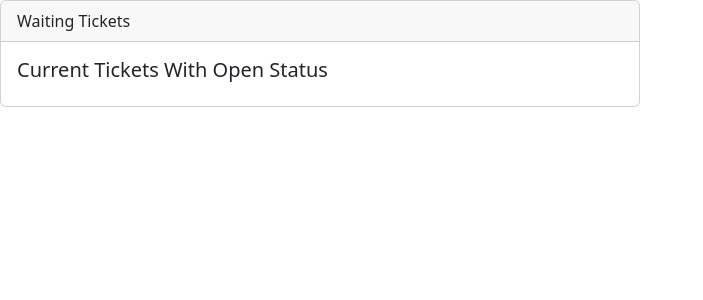
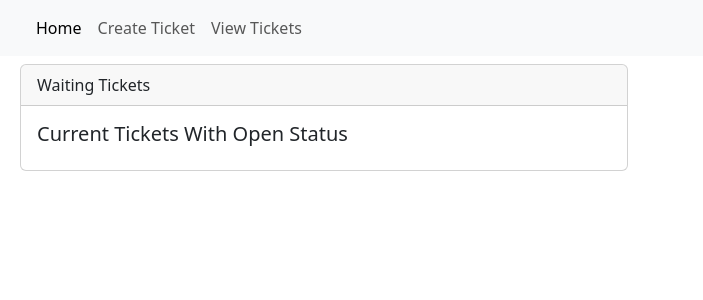
Before and after one commit to Jrfarl/senior_project_2022, a PHP site: page /dashboard.php in a window 1280 px wide. Shown: the top 300 px of the page, without its empty margins (0-703 px from the left). Run offline with PHP 8.4, Linux system fonts and the light colour scheme; the visitor is signed in with stand-in values (Sample User, id 1); data that the repository does not hold is empty; some libraries are stand-ins or nearby versions.

Commit message:
Update Site Design

```diff
--- a/_notes/dwsync.xml
+++ b/_notes/dwsync.xml
@@ -7,7 +7,7 @@
 <file name="phpinfo.php" server="seniorproj.gabeharman.com//var/www/html/" local="133100117091969845" remote="133100117100000000" Dst="2" />
 <file name="register.php" server="seniorproj.gabeharman.com//var/www/html/" local="133112600671979218" remote="133112600690000000" Dst="2" />
 <file name="index.html" server="seniorproj.gabeharman.com//var/www/html/" local="133082376010000000" remote="133082376010000000" Dst="2" />
-<file name="dashboard.php" server="seniorproj.gabeharman.com//var/www/html/" local="133112600117041067" remote="133112600130000000" Dst="2" />
+<file name="dashboard.php" server="seniorproj.gabeharman.com//var/www/html/" local="133117995312513104" remote="133117995330000000" Dst="2" />
 <file name="index.php" server="seniorproj.gabeharman.com//var/www/html/" local="133112603812867416" remote="133112603830000000" Dst="2" />
 <file name="logout.php" server="seniorproj.gabeharman.com//var/www/html/" local="133112609103998453" remote="133112609120000000" Dst="2" />
 <file name="checkfile.php" server="seniorproj.gabeharman.com//var/www/html/" local="133112612469789662" remote="133112612480000000" Dst="2" />
--- a/dashboard.php
+++ b/dashboard.php
@@ -3,7 +3,7 @@ require("masterutil.php");
 $pagename = "Dashboard";
 ?>
 <?php require($CONST_TEMPLATEDIR."/base_logged_in_top.php"); ?>
-<div class="col-12">
+	<div class="row mx-2 mt-2">
 	<div class="col-6">
 		<div class="card">
 		  <div class="card-header">
@@ -15,5 +15,6 @@ $pagename = "Dashboard";
 		  </div>
 		</div>
 	</div>
-</div>
+
+	</div>
 <?php require($CONST_TEMPLATEDIR."/base_logged_in_bottom.php"); ?>
--- a/templates/_notes/dwsync.xml
+++ b/templates/_notes/dwsync.xml
@@ -1,7 +1,7 @@
 <?xml version="1.0" encoding="utf-8" ?>
 <dwsync>
 <file name="base_logged_in.php" server="seniorproj.gabeharman.com//var/www/html/" local="133112108471770710" remote="133112108480000000" Dst="2" />
-<file name="base_logged_in_bottom.php" server="seniorproj.gabeharman.com//var/www/html/" local="133112599582127501" remote="133112599600000000" Dst="2" />
-<file name="base_logged_in_top.php" server="seniorproj.gabeharman.com//var/www/html/" local="133112599451122553" remote="133112599470000000" Dst="2" />
+<file name="base_logged_in_bottom.php" server="seniorproj.gabeharman.com//var/www/html/" local="133117993731232805" remote="133117993750000000" Dst="2" />
+<file name="base_logged_in_top.php" server="seniorproj.gabeharman.com//var/www/html/" local="133117993660583126" remote="133117993680000000" Dst="2" />
 <file name="boiler.php" server="seniorproj.gabeharman.com//var/www/html/" local="133112109855974969" remote="133112109860000000" Dst="2" />
 </dwsync>
--- a/templates/base_logged_in_bottom.php
+++ b/templates/base_logged_in_bottom.php
@@ -1,3 +1,4 @@
+</div>
 </body>
 </html>
 <script src="<?= $CONST_VENDORDIR ?>/twbs/bootstrap/dist/js/bootstrap.min.js"></script>
--- a/templates/base_logged_in_top.php
+++ b/templates/base_logged_in_top.php
@@ -7,6 +7,32 @@
 </head>
 
 <body>
+	<nav class="navbar navbar-expand-lg navbar-light bg-light">
+  <div class="container-fluid">
+    <a class="navbar-brand" href="/dashboard.php"><?= $sitename ?></a>
+    <button class="navbar-toggler" type="button" data-bs-toggle="collapse" data-bs-target="#navbarTogglerDemo02" aria-controls="navbarTogglerDemo02" aria-expanded="false" aria-label="Toggle navigation">
+      <span class="navbar-toggler-icon"></span>
+    </button>
+    <div class="collapse navbar-collapse" id="navbarTogglerDemo02">
+      <ul class="navbar-nav me-auto mb-2 mb-lg-0">
+        <li class="nav-item">
+          <a class="nav-link active" aria-current="page" href="/dashboard.php">Home</a>
+        </li>
+        <li class="nav-item">
+          <a class="nav-link" href="/ticket/create.php">Create Ticket</a>
+        </li>
+		<li class="nav-item">
+          <a class="nav-link" href="/ticket/create.php">View Tickets</a>
+        </li>
+<!--
+        <li class="nav-item">
+          <a class="nav-link disabled" href="#" tabindex="-1" aria-disabled="true">Disabled</a>
+        </li>
+-->
+      </ul>
+    </div>
+  </div>
+</nav>
 	<?php if(!empty($error)){?>
 	<div class="alert alert-danger" role="alert">
 	 <?php foreach($error as $k=>$e){
@@ -40,3 +66,4 @@
 		}?>
 	</div>
 	<?php } ?>
+	<div class="col-12">
```
